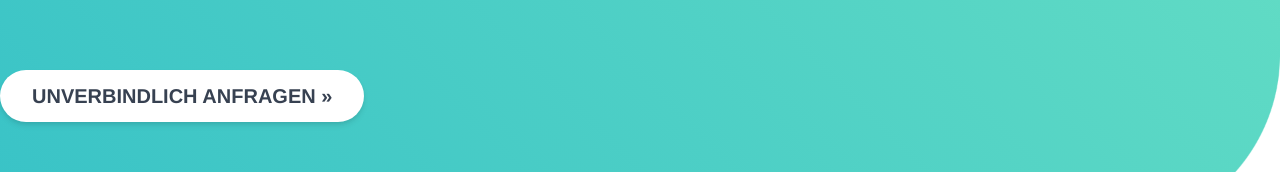
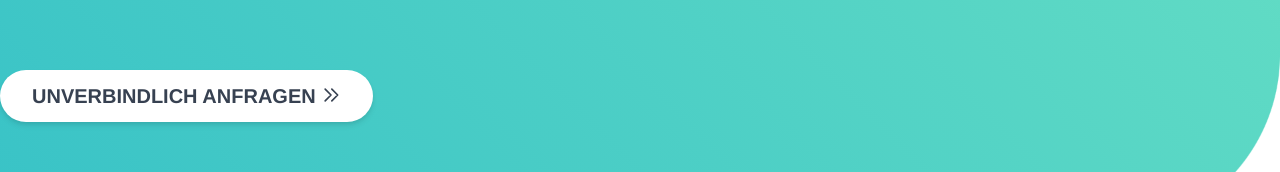
Before and after one commit to DarioDomiDE/Softwerkstatt.io, a Vue app: page / in a window 1280 px wide. Shown: the part 1277-1449 px from the top of the page. Built offline with nearby package versions, Linux system fonts and the light colour scheme.

Commit message:
fixed footer

```diff
--- a/src/components/Curved.vue
+++ b/src/components/Curved.vue
@@ -1,7 +1,7 @@
 <template>
   <section class="bg-gray-100 relative" :style="{ padding: Math.floor(wantHeight / 2) + 'px 0 ' + (!skipBorderBottom ? Math.floor(wantHeight / 2) : 0) + 'px 0', height: fixed ? '470px' : 'auto' }">
     <div class="myborder myborder-top" :style="{ height: wantHeight + 'px' }"></div>
-    <div class="z-10" :class="fixed ? 'fixed bottom-0' : 'relative'">
+    <div class="z-10" :class="fixed ? 'fixed bottom-0 w-full' : 'relative'">
       <slot>Content here</slot>
     </div>
     <div class="myborder myborder-bottom" v-if="!skipBorderBottom" :style="{ height: wantHeight + 'px' }"></div>
--- a/src/components/Footer.vue
+++ b/src/components/Footer.vue
@@ -58,3 +58,11 @@ p, li {
   background: linear-gradient(45deg, #36c1c7 0%, #67dfc4 90%) !important;
 }
 </style>
+
+<style>
+section:not(#footer) {
+  position: relative;
+  background-color: #fff;
+  z-index: 20;
+}
+</style>
--- a/src/components/Intro.vue
+++ b/src/components/Intro.vue
@@ -5,7 +5,9 @@
       <p class="my-16">Ahoi! Segel setzen! Anker lichten! Auf zu neuen Ufern...<br />
         Wir entwickeln Software für Ihre digitalen Prozesse und Geschäftsmodelle.<br />
         Wir sind Macher. Ein Zusammenschluss leidenschaftlicher Softwareentwickler.</p>
-      <button class="bg-white rounded-full shadow-md hover:shadow-xl transform scale-101 focus:outline-none transition-all font-semibold px-8 py-3 text-xl text-gray-700" v-on:click="onClickCta">UNVERBINDLICH ANFRAGEN &raquo;</button>
+      <button class="bg-white rounded-full shadow-md hover:shadow-xl transform scale-101 focus:outline-none transition-all font-semibold px-8 py-3 text-xl text-gray-700" v-on:click="onClickCta">
+        UNVERBINDLICH ANFRAGEN <svg xmlns="http://www.w3.org/2000/svg" fill="none" viewBox="0 0 24 24" stroke="currentColor" height="20" width="20" class="inline-block align-text-top"><path stroke-linecap="round" stroke-linejoin="round" stroke-width="2" d="M13 5l7 7-7 7M5 5l7 7-7 7" /></svg>
+      </button>
     </div>
   </curved>
 </template>
--- a/src/components/Projects.vue
+++ b/src/components/Projects.vue
@@ -1,6 +1,6 @@
 <template>
   <curved class="bg-gray-100 min-h-screen">
-    <div class="container max-w-screen-xl pb-8 px-4 xl:px-0">
+    <div class="container max-w-screen-lg 2xl:max-w-screen-xl pb-8 px-4 xl:px-0">
       <h2 class="">Projekte</h2>
       <p class="mb-12 w-full md:max-w-4xl">Wir begleiten unsere Kunden und schaffen Mehrwert, damit aus Ideen Wirklichkeit wird. Wir verhindern Stillstand, lieben Lösungen, und entwickeln ausschließlich Individualsoftware - echte Unikate eben.</p>
 
--- a/src/index.css
+++ b/src/index.css
@@ -5,13 +5,6 @@
 @tailwind components;
 @tailwind utilities;
 
-/* body {
-  margin-bottom: 470px;
-} */
-body > div:not(#footer) {
-  background-color: #fff;
-  z-index: 10;
-}
 #app {
   font-family: 'Tw Cen MT', Avenir, Helvetica, Arial, sans-serif;
   -webkit-font-smoothing: antialiased;
```
